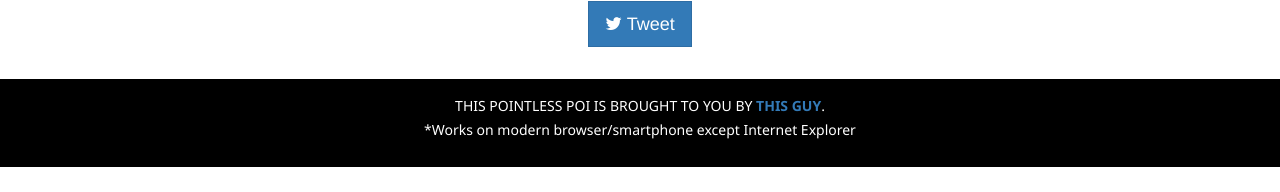
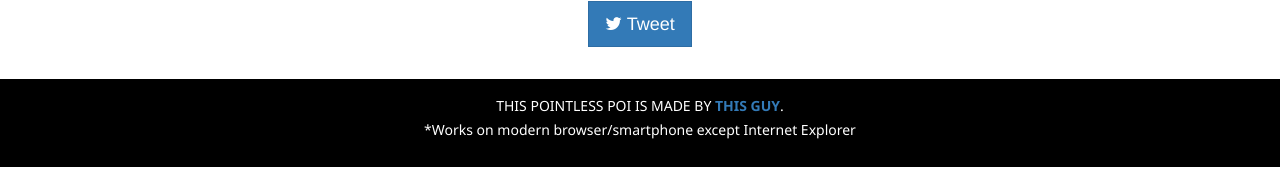
Before and after one commit to sancowinx/yuudachi-poi, a plain HTML site: page index.html in a window 1280 px wide. Shown: the part 633-825 px from the top of the page. Drawn offline with nearby package versions, Linux system fonts and the light colour scheme.

Commit message:
clean up

```diff
--- a/index.html
+++ b/index.html
@@ -37,7 +37,6 @@
 
       ga('create', 'UA-61221399-2', 'auto');
       ga('send', 'pageview');
-
     </script>
 </head>
 <body>
@@ -50,19 +49,10 @@
       <br/>
       <div class="text-center">
         <p>Poi timer: </p>
-
         <button class="btn btn-default btn-success btn-lg">POI! ポイ－！</button>
         <h3>Total poied: <span id="counter">0</span> POI!</h3>
         <a href="http://knowyourmeme.com/memes/poi-%E3%81%A3%E3%81%BD%E3%81%84"><b>What the hell is `POI!`</b></a><br/><br/>
-
-<!-- 					<a id="twitter-share-btn"
-						class="twitter-share-button"
-					   href="https://twitter.com/share"
-					   data-count="horizontal">
-						Tweet
-					</a> -->
         <button id="twitter-tweet" class="btn btn-default btn-primary btn-lg"><i class="fa fa-twitter"></i> Tweet</button>
-
       </div>
     </div>
   </div>
@@ -71,34 +61,15 @@
 
 <footer class="bg-black padding-topbottom fixed position-bottom">
   <div class="container">
-		<p class="text-center">THIS POINTLESS POI IS BROUGHT TO YOU BY <a href="https://github.com/sancowinx"><b>THIS GUY</b></a>.
+    <p class="text-center">THIS POINTLESS POI IS MADE BY <a href="https://github.com/sancowinx"><b>THIS GUY</b></a>.
         <br/>
         *Works on modern browser/smartphone except Internet Explorer
     </p>
-
   </div>
 </footer>
 
 <script src="http://ajax.googleapis.com/ajax/libs/jquery/1.11.1/jquery.min.js"></script>
 <script src="http://netdna.bootstrapcdn.com/bootstrap/3.1.1/js/bootstrap.min.js"></script>
 <script async src="assets/js/poi.js"></script>
-<script>
-//   window.twttr = (function(d, s, id) {
-//   var js, fjs = d.getElementsByTagName(s)[0],
-//     t = window.twttr || {};
-//   if (d.getElementById(id)) return t;
-//   js = d.createElement(s);
-//   js.id = id;
-//   js.src = "https://platform.twitter.com/widgets.js";
-//   fjs.parentNode.insertBefore(js, fjs);
-
-//   t._e = [];
-//   t.ready = function(f) {
-//     t._e.push(f);
-//   };
-
-//   return t;
-// }(document, "script", "twitter-wjs"));
-</script>
 </body>
 </html>
```
Lines whose indentation alone changed are shown as unchanged.
